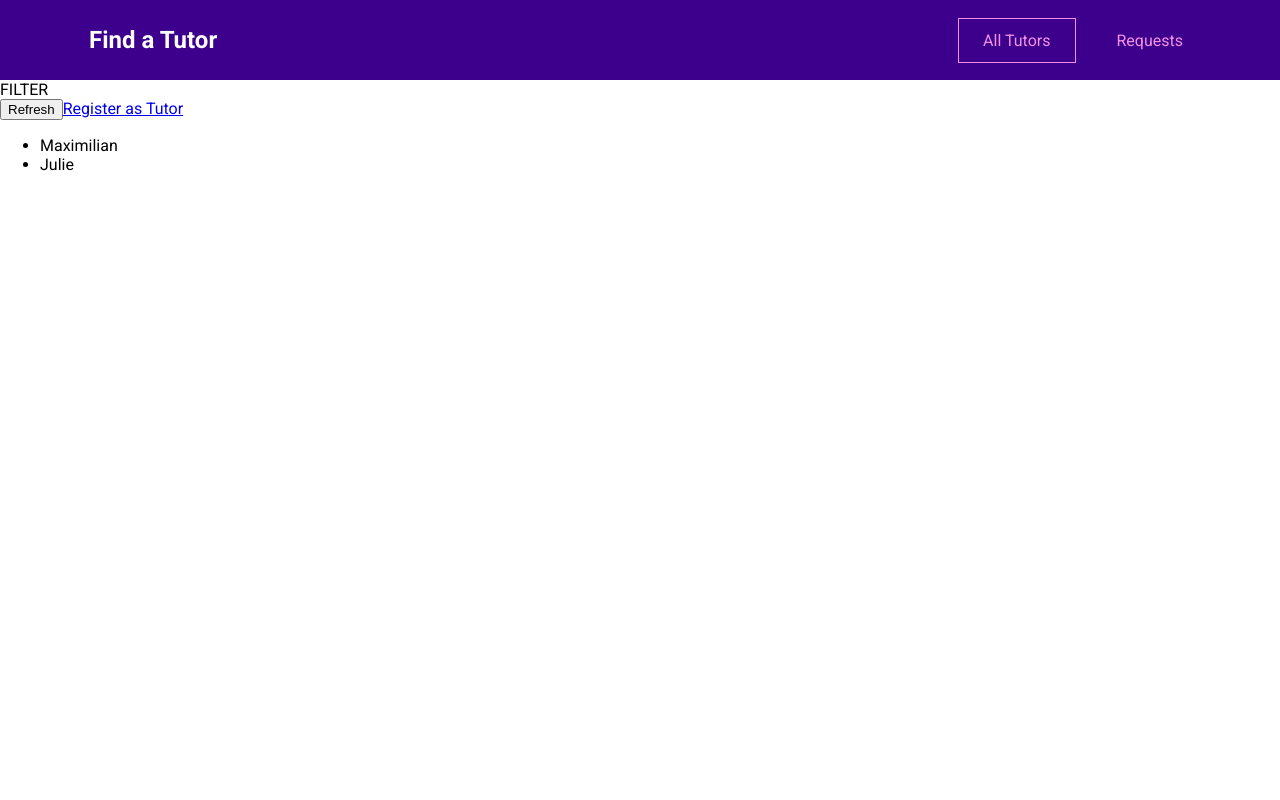
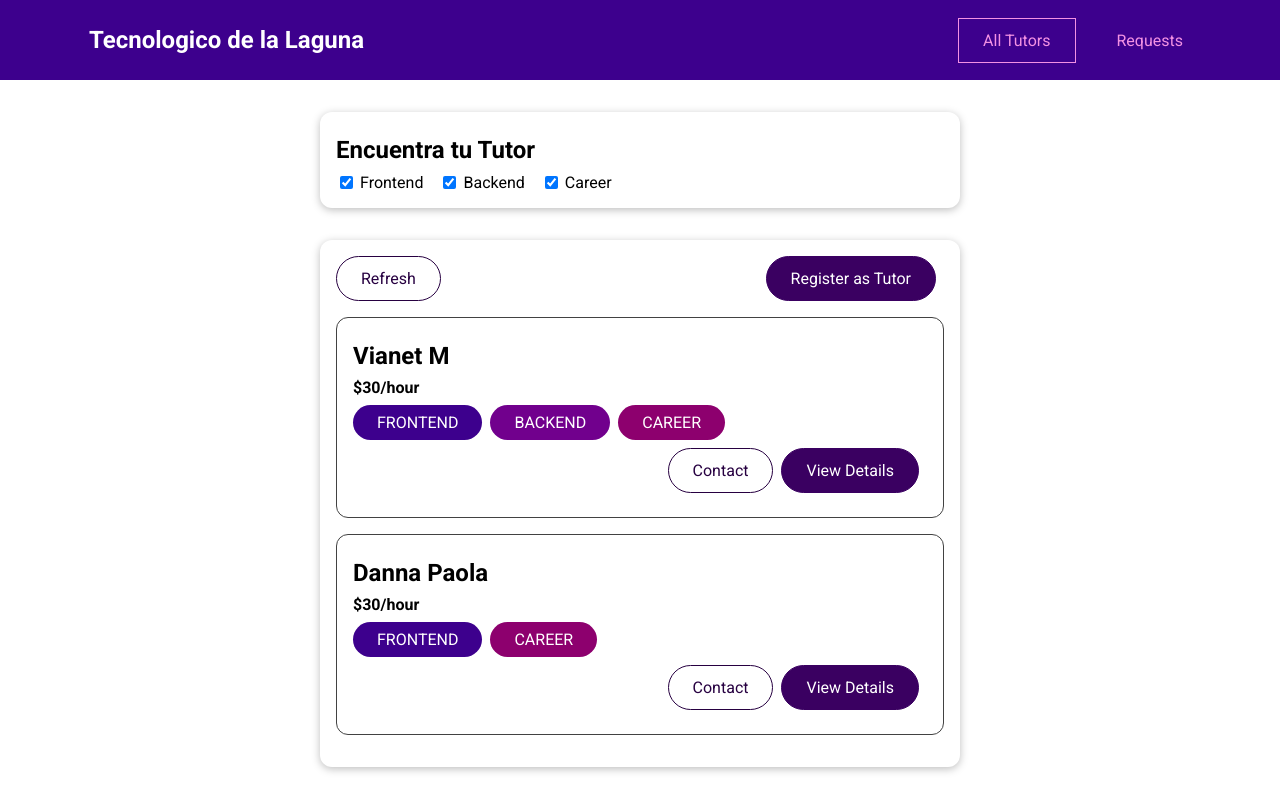
Before and after one commit to JosueBRM/tectutors-front, a Vue app: page /tutors in a window 1280 px wide. Built offline with nearby package versions, Linux system fonts and the light colour scheme.

Commit message:
First vue components

```diff
--- a/src/components/layout/TheHeader.vue
+++ b/src/components/layout/TheHeader.vue
@@ -1,7 +1,7 @@
 <template>
     <header>
         <nav>
-            <h1><router-link to="/">Find a Tutor</router-link></h1>
+            <h1><router-link to="/">Tecnologico de la Laguna</router-link></h1>
             <ul>
                 <li><router-link to="/tutors">All Tutors</router-link></li>
                 <li><router-link to="/requests">Requests</router-link></li>
--- /dev/null
+++ b/src/components/tutors/TutorFilter.vue
@@ -0,0 +1,69 @@
+<template>
+    <base-card>
+        <h2>Encuentra tu Tutor</h2>
+        <span class="filter-option">
+            <input type="checkbox" id="frontend" checked @change="setFilter"/>
+            <label for="frontend">Frontend</label>
+        </span>
+
+        <span class="filter-option">
+            <input type="checkbox" id="backend" checked @change="setFilter"/>
+            <label for="backend">Backend</label>
+        </span>
+
+        <span class="filter-option">
+            <input type="checkbox" id="career" checked @change="setFilter"/>
+            <label for="career">Career</label>
+        </span>
+    </base-card>
+</template>
+
+<script>
+export default {
+    emits: ['change-filter'],
+    data() {
+        return {
+            filters: {
+                frontend: true,
+                backend: true,
+                career: true
+            }
+        };
+    },
+    methods: {
+        setFilter(event) {
+            const inputId = event.target.id;
+            const isActive = event.target.checked;
+            const updatedFilters = {
+                ...this.filters,
+                [inputId]: isActive
+            };
+            this.filters = updatedFilters;
+            this.$emit('change-filter', updatedFilters);
+        }
+    }
+}
+</script>
+
+<style scoped>
+h2 {
+  margin: 0.5rem 0;
+}
+
+.filter-option {
+  margin-right: 1rem;
+}
+
+.filter-option label,
+.filter-option input {
+  vertical-align: middle;
+}
+
+.filter-option label {
+  margin-left: 0.25rem;
+}
+
+.filter-option.active label {
+  font-weight: bold;
+}
+</style>
--- /dev/null
+++ b/src/components/tutors/TutorItem.vue
@@ -0,0 +1,57 @@
+<template>
+    <li>
+        <h3>{{ fullName }}</h3>
+        <h4>${{ rate }}/hour</h4>
+        <div>
+            <base-badge v-for="area in areas" :key="area" :type="area" :title="area"></base-badge>
+        </div>
+        <div class="actions">
+            <base-button mode="outline" link :to="tutorContactLink">Contact</base-button>
+            <base-button link :to="tutorDetailsLink">View Details</base-button>
+        </div>
+    </li>
+</template>
+
+<script>
+export default {
+    props: ['id', 'firstName', 'lastName', 'rate', 'areas'],
+    computed: {
+        fullName() {
+            return this.firstName + ' ' + this.lastName;
+        },
+        tutorContactLink() {
+            return this.$route.path + '/' + this.id + '/contact' //construct /tutors/t1/contact
+        },
+        tutorDetailsLink() {
+            return this.$route.path + '/' + this.id; // /tutors/t1
+        }
+    }
+}
+</script>
+
+<style scoped>
+li {
+  margin: 1rem 0;
+  border: 1px solid #424242;
+  border-radius: 12px;
+  padding: 1rem;
+}
+
+h3 {
+  font-size: 1.5rem;
+}
+
+h3,
+h4 {
+  margin: 0.5rem 0;
+}
+
+div {
+  margin: 0.5rem 0;
+}
+
+.actions {
+  display: flex;
+  justify-content: flex-end;
+}
+</style>
--- /dev/null
+++ b/src/components/ui/BaseBadge.vue
@@ -0,0 +1,42 @@
+<template>
+    <span class="badge" :class="type">
+        {{ text }}
+    </span>
+</template>
+
+<script>
+export default {
+    props: ['type', 'title'],
+    computed: {
+        text() {
+            return this.title.toUpperCase();
+        }
+    }
+}
+</script>
+
+<style scoped>
+.badge {
+  background-color: #ccc;
+  color: #252525;
+  border-radius: 30px;
+  padding: 0.5rem 1.5rem;
+  display: inline-block;
+  margin-right: 0.5rem;
+}
+
+.frontend {
+  background-color: #3d008d;
+  color: white;
+}
+
+.backend {
+  background-color: #71008d;
+  color: white;
+}
+
+.career {
+  background-color: #8d006e;
+  color: white;
+}
+</style>
--- /dev/null
+++ b/src/components/ui/BaseButton.vue
@@ -0,0 +1,73 @@
+<template>
+    <button v-if="!link" :class="mode">
+        <slot></slot>
+    </button>
+    <RouterLink v-else :to="to" :class="mode">
+        <slot></slot>
+    </RouterLink>
+</template>
+
+<script>
+export default {
+    props: {
+        mode: {
+            type: String,
+            requeried: false,
+            default: null
+        },
+        link: {
+            type: Boolean,
+            requeried: false,
+            default: false
+        },
+        to: {
+            type: String,
+            requeried: false,
+            default: '/'
+        }
+    }
+}
+</script>
+
+<style scoped>
+button,
+a {
+  text-decoration: none;
+  padding: 0.75rem 1.5rem;
+  font: inherit;
+  background-color: #3a0061;
+  border: 1px solid #3a0061;
+  color: white;
+  cursor: pointer;
+  border-radius: 30px;
+  margin-right: 0.5rem;
+  display: inline-block;
+}
+
+a:hover,
+a:active,
+button:hover,
+button:active {
+  background-color: #270041;
+  border-color: #270041;
+}
+
+.flat {
+  background-color: transparent;
+  color: #3a0061;
+  border: none;
+}
+
+.outline {
+  background-color: transparent;
+  border-color: #270041;
+  color: #270041;
+}
+
+.flat:hover,
+.flat:active,
+.outline:hover,
+.outline:active {
+  background-color: #edd2ff;
+}
+</style>
--- /dev/null
+++ b/src/components/ui/BaseCard.vue
@@ -0,0 +1,17 @@
+<template>
+    <div class="card">
+        <slot>
+
+        </slot>
+    </div>
+</template>
+
+<style scoped>
+.card {
+  border-radius: 12px;
+  box-shadow: 0 2px 8px rgba(0, 0, 0, 0.26);
+  padding: 1rem;
+  margin: 2rem auto;
+  max-width: 40rem;
+}
+</style>
--- a/src/pages/tutors/TutorDetail.vue
+++ b/src/pages/tutors/TutorDetail.vue
@@ -1,5 +1,57 @@
 <template>
-    DETAILS FOR TUTOR
-    <router-view></router-view>
-    <router-link to="/tutors/t1/contact">Contact</router-link>
+    <section>
+        <base-card>
+            <h2>{{ fullName }}</h2>
+            <h3>${{ rate }}/hour</h3>
+        </base-card>
+    </section>
+    <section>
+        <base-card>
+            <header>
+                <h2>Interesed? Reach out now!</h2>
+                <base-button link :to="contactLink">Contact</base-button>
+            </header>
+            <router-view></router-view>
+        </base-card>
+    </section>
+    <section>
+        <base-card>
+            <base-badge v-for="area in areas" :key="area" :type="area" :title="area"></base-badge>
+            <p>{{ description }}</p>
+        </base-card>
+    </section>
 </template>
+
+<script>
+export default {
+    props: ['id'],
+    data() {
+        return {
+            selectedTutor: null
+        };
+    },
+    computed: {
+        fullName() {
+            return this.selectedTutor.firstName + ' ' + this.selectedTutor.lastName;
+        },
+        areas() {
+            return this.selectedTutor.areas;
+        },
+        rate() {
+            return this.selectedTutor.hourlyRate;
+        },
+        description() {
+            return this.selectedTutor.description;
+        },
+        contactLink() {
+            return this.$route.path + '/' + this.id + '/contact';
+        }
+    },
+    created() {
+        this.selectedTutor = this.$store.getters['tutors/tutors'].find(
+            tutor => tutor.id === this.id
+        );
+    },
+
+}
+</script>
--- a/src/pages/tutors/TutorsList.vue
+++ b/src/pages/tutors/TutorsList.vue
@@ -1,30 +1,85 @@
 <template>
-    <section>FILTER</section>
+    <tutor-filter @change-filter="setFilters"></tutor-filter>
     <section>
-
-    <div class="controls">
-        <button>Refresh</button>
-        <RouterLink to="/register">Register as Tutor</RouterLink>
-    </div>
-    <ul v-if="hasTutors">
-        <li v-for="tutor in filteredTutors" :key="tutor.id">
-            {{ tutor.firstName }}
-        </li>
-    </ul>
-    <h3 v-else>No tutors found.</h3>
-
+        <base-card>
+            <div class="controls">
+                <base-button mode="outline">Refresh</base-button>
+                <base-button link to="/register">Register as Tutor</base-button>
+            </div>
+            <ul v-if="hasTutors">
+                <TutorItem
+                    v-for="tutor in filteredTutors"
+                    :key="tutor.id"
+                    :id="tutor.id"
+                    :first-name="tutor.firstName"
+                    :last-name="tutor.lastName"
+                    :rate="tutor.hourlyRate"
+                    :areas="tutor.areas"
+                ></TutorItem>
+            </ul>
+            <h3 v-else>No tutors found.</h3>
+        </base-card>
     </section>
 </template>
 
 <script>
+import TutorItem from '@/components/tutors/TutorItem.vue';
+import TutorFilter from '@/components/tutors/TutorFilter.vue';
+
 export default {
+    components: {
+        TutorItem,
+        TutorFilter
+    },
+    data(){
+        return {
+            activeFilters: {
+                frontend: true,
+                backend: true,
+                career: true
+            }
+        }
+    },
     computed: {
-        filteredTutors(){
-            return this.$store.getters['tutors/tutors'];
+        filteredTutors() {
+            const tutors = this.$store.getters["tutors/tutors"];
+
+            return tutors.filter(tutor => {
+
+                if (this.activeFilters.frontend && tutor.areas.includes('frontend')) {
+                    return true;
+
+                }if (this.activeFilters.backend && tutor.areas.includes('backend')) {
+                    return true;
+
+                }if (this.activeFilters.career && tutor.areas.includes('career')) {
+                    return true;
+
+                }
+                return false;
+            });
         },
         hasTutors() {
-            return this.$store.getters['tutors/hasTutors'];
+            return this.$store.getters["tutors/hasTutors"];
+        }
+    },
+    methods: {
+        setFilters(updatedFilters) {
+            this.activeFilters = updatedFilters;
         }
     }
+};
+</script>
+
+<style scoped>
+ul {
+  list-style: none;
+  margin: 0;
+  padding: 0;
 }
-</script>
+
+.controls {
+  display: flex;
+  justify-content: space-between;
+}
+</style>
--- a/src/router.js
+++ b/src/router.js
@@ -19,6 +19,7 @@ const router = createRouter({
         {
           path:'/tutors/:id',
           component: TutorDetail,
+          props: true,
           children: [
             { path:'contact', component: ContactTutor }
           ]
--- a/src/store/modules/tutors/index.js
+++ b/src/store/modules/tutors/index.js
@@ -9,20 +9,20 @@ export default {
             tutors: [
                 {
                     id: 'c1',
-                    firstName: 'Maximilian',
-                    lastName: 'Schwarzmüller',
+                    firstName: 'Vianet',
+                    lastName: 'M',
                     areas: ['frontend', 'backend', 'career'],
                     description:
-                      "I'm Maximilian and I've worked as a freelance web developer for years. Let me help you become a developer as well!",
+                      "I'm Vianetsilla and I've worked as a freelance web developer for years. Let me help you become a developer as well!",
                     hourlyRate: 30
                   },
                   {
                     id: 'c2',
-                    firstName: 'Julie',
-                    lastName: 'Jones',
+                    firstName: 'Danna',
+                    lastName: 'Paola',
                     areas: ['frontend', 'career'],
                     description:
-                      'I am Julie and as a senior developer in a big tech company, I can help you get your first job or progress in your current role.',
+                      'I am PauPau and as a senior developer in a big tech company, I can help you get your first job or progress in your current role.',
                     hourlyRate: 30
                   }
             ]
```
Also changed, not shown: src/components/tutors/TutorForm.vue (added, +25 -0 lines), src/main.js (+8 -0 lines).
